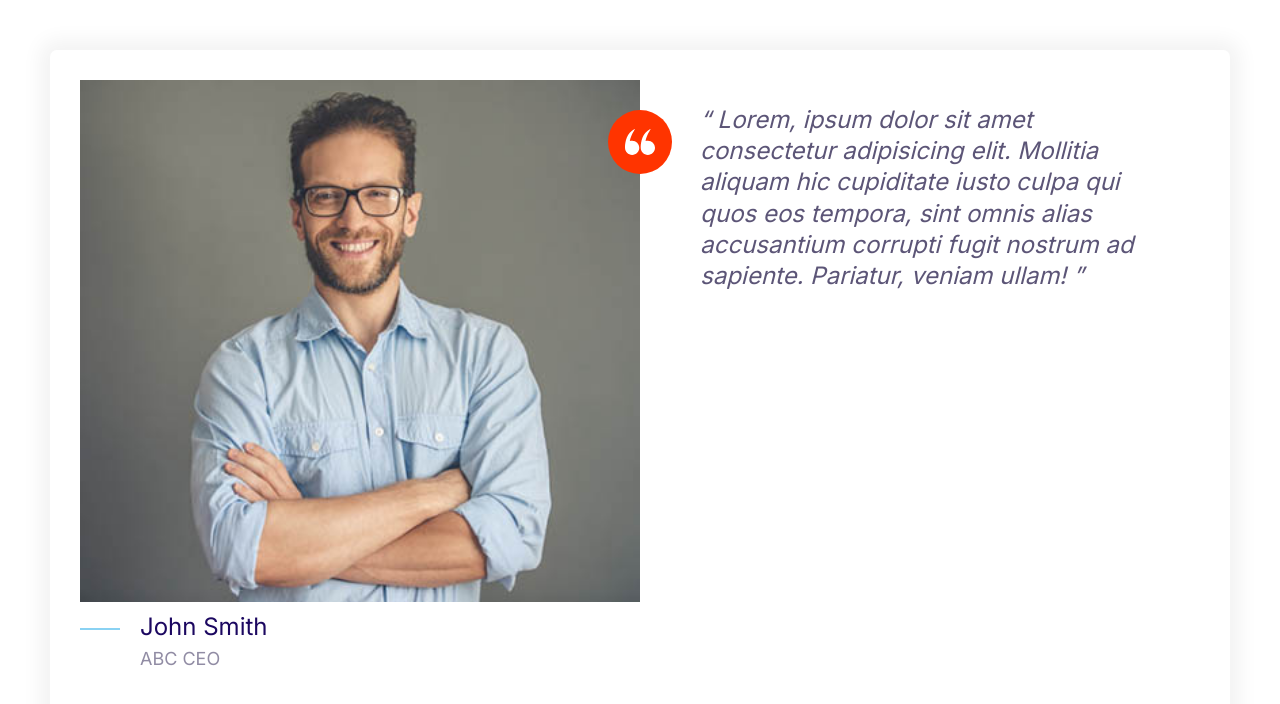
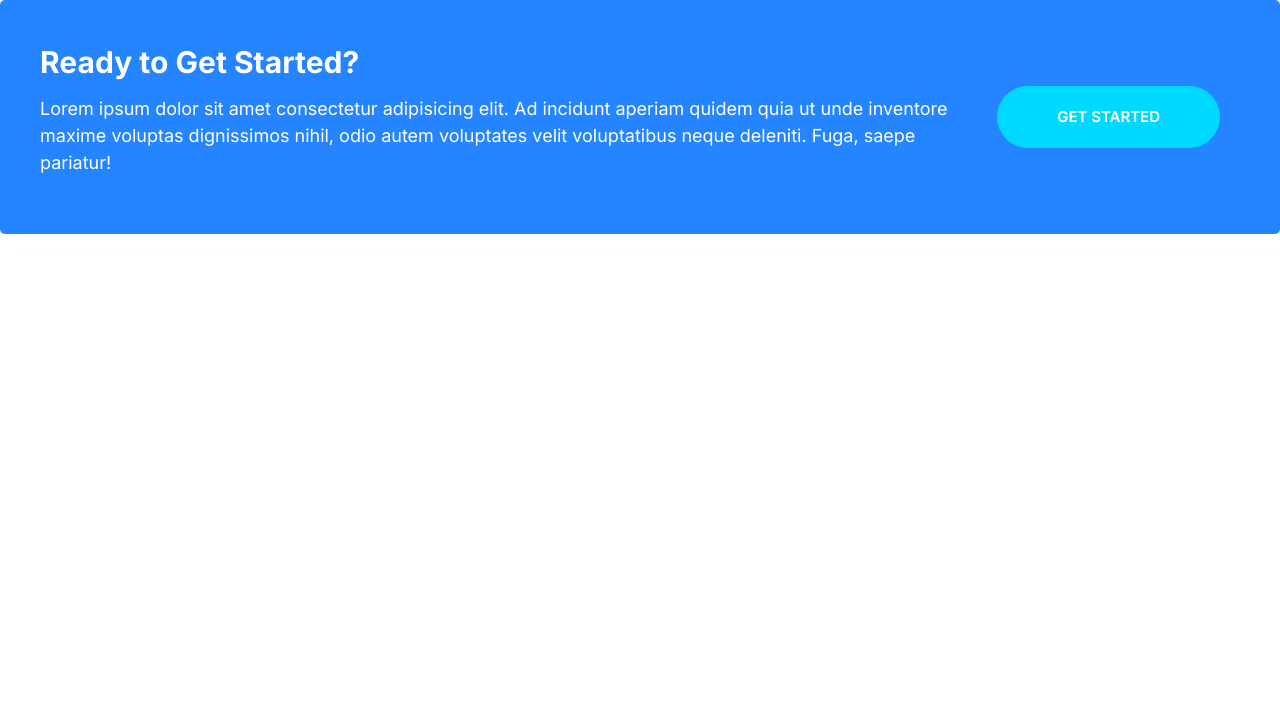
Before and after one commit to DylanCole914/websiteredo, a plain HTML site: page index.html in a window 1280 px wide. Drawn offline with Linux system fonts and the light colour scheme.

Commit message:
build the callout component.

```diff
--- a/CSS/styles.css
+++ b/CSS/styles.css
@@ -250,6 +250,11 @@ a {
   display: inline-block;
 }
 
+.btn--stretched {
+  padding-left: 6rem;
+  padding-right: 6rem;
+}
+
 @media screen and (min-width: 1024px) {
   .btn {
     font-size: 1.5rem;
@@ -492,3 +497,44 @@ a {
     margin-left: 6rem;
   }
 }
+
+/* Callouts */
+.callout {
+  padding: 4rem;
+  border-radius: 5px;
+}
+
+.callout--primary {
+  background: var(--color-primary);
+  color: #fff;
+}
+
+.callout__heading {
+  color: #fff;
+  margin-top: 0;
+  font-size: 3rem;
+}
+
+.callout .btn {
+  justify-self: center;
+  align-self: center;
+}
+
+.callout__content {
+  text-align: center;
+}
+
+@media screen and (min-width: 768px) {
+  .callout .grid--1x2 {
+    grid-template-columns: 1fr auto;
+  }
+
+  .callout__content {
+    text-align: left;
+  }
+
+  .callout .btn {
+    justify-self: start;
+    margin: 0 2rem;
+  }
+}
--- a/index.html
+++ b/index.html
@@ -13,38 +13,19 @@
     <link rel="stylesheet" href="css/normalize.css" />
     <link rel="stylesheet" href="CSS/styles.css" />
   </head>
-  <body style="padding: 5rem">
-    <div class="card testimonial">
+  <body>
+    <div class="callout callout--primary">
       <div class="grid grid--1x2">
-        <div class="testimonial__image">
-          <img src="images/testimonial.jpg" alt="Happy smiling customer" />
-          <span class="icon-container icon-container--accent">
-            <svg class="icon icon--white icon--small">
-              <use xlink:href="images/sprite.svg#quotes"></use>
-            </svg>
-          </span>
+        <div class="callout__content">
+          <h2 class="callout__heading">Ready to Get Started?</h2>
+          <p>
+            Lorem ipsum dolor sit amet consectetur adipisicing elit. Ad incidunt
+            aperiam quidem quia ut unde inventore maxime voluptas dignissimos
+            nihil, odio autem voluptates velit voluptatibus neque deleniti.
+            Fuga, saepe pariatur!
+          </p>
         </div>
-        <blockquote class="quote">
-          <p class="quote__text">
-            Lorem, ipsum dolor sit amet consectetur adipisicing elit. Mollitia
-            aliquam hic cupiditate iusto culpa qui quos eos tempora, sint omnis
-            alias accusantium corrupti fugit nostrum ad sapiente. Pariatur,
-            veniam ullam!
-          </p>
-        </blockquote>
-        <footer>
-          <div class="media">
-            <div class="media__image">
-              <svg class="icon icon--primary quote__line">
-                <use xlink:href="images/sprite.svg#line"></use>
-              </svg>
-            </div>
-            <div class="media__body">
-              <h3 class="media__title quote__author">John Smith</h3>
-              <p class="quote__organization">ABC CEO</p>
-            </div>
-          </div>
-        </footer>
+        <a href="#" class="btn btn--secondary btn--stretched">Get Started</a>
       </div>
     </div>
   </body>
```
Also changed, not shown: components/callouts.html (added, +14 -0 lines).
